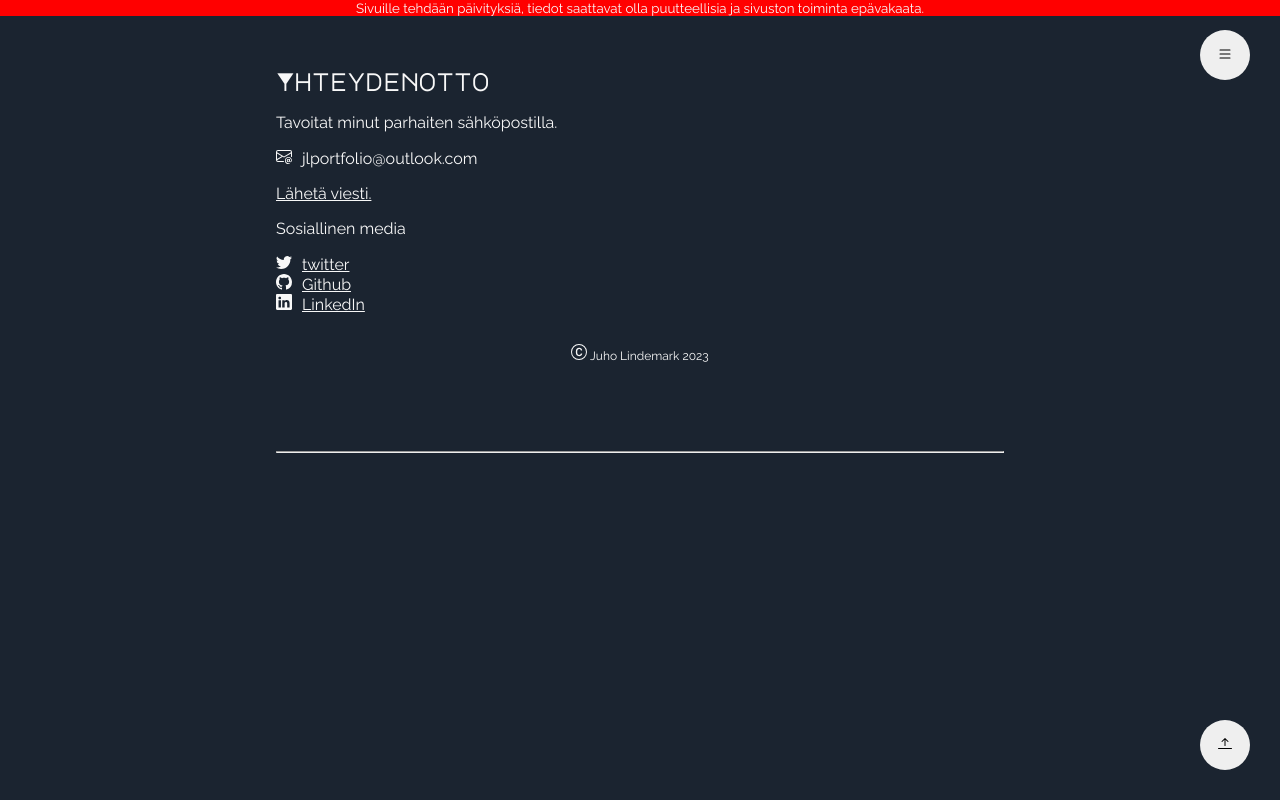
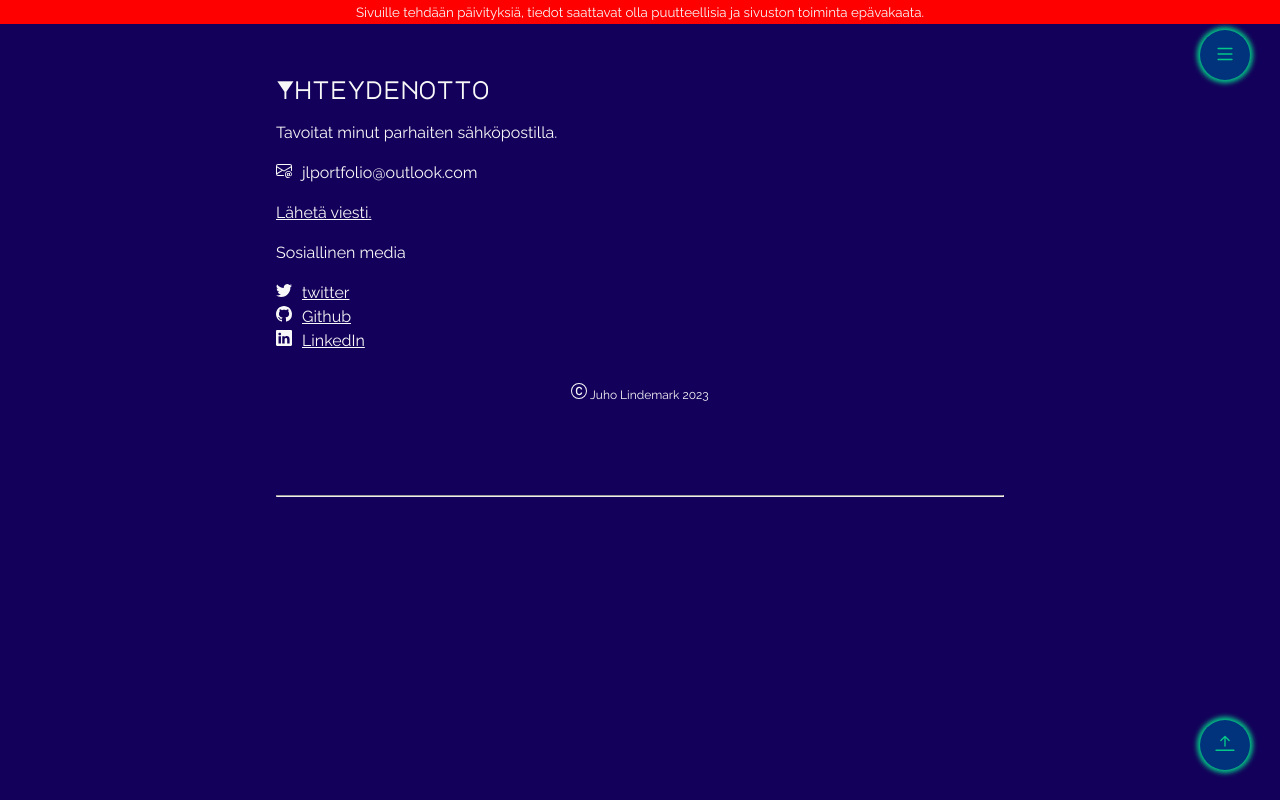
Before and after one commit to linre-90/personalsite, a React (Create React App) app: page /yhteys in a window 1280 px wide. Built offline with nearby package versions, Linux system fonts and the light colour scheme.

Commit message:
switched colors and added animations

```diff
--- a/src/components/backToTop.tsx
+++ b/src/components/backToTop.tsx
@@ -1,5 +1,5 @@
-import React, { ReactElement } from "react";
-import { createUseStyles, useTheme } from "react-jss";
+import React, { ReactElement, useEffect, useRef } from "react";
+import { ThemeProvider, createUseStyles, useTheme } from "react-jss";
 import { Dark, Light } from "../theme";
 
 const useStyles = createUseStyles((theme: Dark | Light) => ({
@@ -13,23 +13,46 @@ const useStyles = createUseStyles((theme: Dark | Light) => ({
     height: 50,
     border: "none",
     cursor: "pointer",
+    backgroundColor: theme.secondaryColor,
+    color: theme.highlightColor,
+    boxShadow: "0 0 5px 3px " + theme.highlightColor,
+    transition: "box-shadow .2s",
+  },
+  extraShadow: {
+    boxShadow: "0 0 10px 6px " + theme.highlightColor,
+    transition: "box-shadow .2s",
   },
 }));
 
 const BacktoTopButton = (): ReactElement => {
   const theme = useTheme<Dark | Light>();
   const classes = useStyles({ theme });
+  const button = useRef<HTMLButtonElement>(null);
+
+  useEffect(() => {
+    const onMouseEnterStyle = () => {
+      button.current?.classList.add(classes.extraShadow);
+    };
+
+    const onMouseLeaveStyle = () => {
+      button.current?.classList.remove(classes.extraShadow);
+    };
+    button.current?.addEventListener("mouseenter", onMouseEnterStyle);
+    button.current?.addEventListener("mouseleave", onMouseLeaveStyle);
+  }, [classes.extraShadow]);
+
   return (
     <>
       <button
+        ref={button}
         className={classes.backToTopButton}
         onClick={() => window.scrollTo({ behavior: "smooth", left: 0, top: 0 })}
         aria-label="Palaa takaisin ylös"
       >
         <svg
           xmlns="http://www.w3.org/2000/svg"
-          width="16"
-          height="16"
+          width="22"
+          height="22"
           fill="currentColor"
           className="bi bi-arrow-bar-up"
           viewBox="0 0 16 16"
--- a/src/components/globalStyle.tsx
+++ b/src/components/globalStyle.tsx
@@ -17,6 +17,7 @@ const useStyles = createUseStyles((theme: Dark | Light) => ({
     },
     "p, span, a": {
       color: theme.textColor,
+      lineHeight: "1.5rem",
     },
     ul: {
       listStyle: "none",
--- a/src/components/headline.tsx
+++ b/src/components/headline.tsx
@@ -28,6 +28,9 @@ const useStyles = createUseStyles((theme: Dark | Light) => ({
   },
   specialColorHeader: {
     color: theme.highlightColor,
+  },
+  complimentaryHeader: {
+    color: theme.complimentaryColor,
   },
   divider: {
     width: "100%",
@@ -66,6 +69,7 @@ const useStyles = createUseStyles((theme: Dark | Light) => ({
     animation: "$arrow",
     animationDuration: 1000,
     animationIterationCount: "infinite",
+    color: theme.highlightColor,
   },
   "@keyframes slideupwards": {
     from: { transform: "translateY(400px)", opacity: 0 },
@@ -88,7 +92,7 @@ const Headline = (): ReactElement => {
     <div className={classes.headlineWrapper}>
       <h1 className={classes.headlineSpecial}>
         <div className={classes.header1}>Etsitkö</div>
-        <div className={classes.header2}>
+        <div className={classes.header2 + " " + classes.complimentaryHeader}>
           <u>seuraavaa</u>
         </div>
         <div className={classes.header3 + " " + classes.specialColorHeader}>
--- a/src/components/nav.tsx
+++ b/src/components/nav.tsx
@@ -1,4 +1,4 @@
-import React, { ReactElement, useState, useRef } from "react";
+import React, { ReactElement, useState, useRef, useEffect } from "react";
 import { Link } from "react-router-dom";
 import { NavProps } from "../types";
 import Contact from "./contact";
@@ -15,8 +15,8 @@ const useStyles = createUseStyles((theme: Dark | Light) => ({
     padding: "2em",
     height: "100%",
     right: 0,
-    border: "1px solid " + theme.secondaryColor,
-    boxShadow: "-1px -1px 5px 2px " + theme.secondaryColor,
+    border: "1px solid " + theme.complimentaryColor,
+    boxShadow: "-1px -1px 5px 2px " + theme.complimentaryColor,
     borderRadius: "20px 0px 0px 0px",
     opacity: 0,
     width: "90%",
@@ -47,6 +47,13 @@ const useStyles = createUseStyles((theme: Dark | Light) => ({
     cursor: "pointer",
     transform: "rotate(0deg)",
     transition: "transform .5s",
+    backgroundColor: theme.secondaryColor,
+    color: theme.highlightColor,
+    boxShadow: "0 0 5px 3px " + theme.highlightColor,
+  },
+  extraShadow: {
+    boxShadow: "0 0 10px 6px " + theme.highlightColor,
+    transition: "box-shadow .2s",
   },
   navButton: {
     backgroundColor: "rgba(1,1,1,0)",
@@ -76,6 +83,18 @@ const Nav = (props: { items: NavProps[] }): ReactElement => {
   const openButtonRef = useRef<HTMLButtonElement>(null);
   const theme = useTheme<Dark | Light>();
   const classes = useStyles({ theme });
+
+  useEffect(() => {
+    const onMouseEnterStyle = () => {
+      openButtonRef.current?.classList.add(classes.extraShadow);
+    };
+
+    const onMouseLeaveStyle = () => {
+      openButtonRef.current?.classList.remove(classes.extraShadow);
+    };
+    openButtonRef.current?.addEventListener("mouseenter", onMouseEnterStyle);
+    openButtonRef.current?.addEventListener("mouseleave", onMouseLeaveStyle);
+  }, [classes.extraShadow]);
 
   return (
     <nav>
@@ -113,8 +132,8 @@ const Nav = (props: { items: NavProps[] }): ReactElement => {
       >
         <svg
           xmlns="http://www.w3.org/2000/svg"
-          width="16"
-          height="16"
+          width="22"
+          height="22"
           fill="currentColor"
           className="bi bi-list"
           viewBox="0 0 16 16"
--- a/src/components/viewpf.tsx
+++ b/src/components/viewpf.tsx
@@ -39,6 +39,11 @@ const useStyles = createUseStyles((theme: Dark | Light) => ({
     right: 0,
     backgroundColor: "rgba(0,0,0,0.5)",
   },
+  "@keyframes closebtnanim": {
+    "0%": { transform: "scale(0.95)", filter: "saturate(1)" },
+    "75%": { transform: "scale(1)", filter: "saturate(1.5)" },
+    "100%": { transform: "scale(0.95)", filter: "saturate(1)" },
+  },
   closebtn: {
     display: "block",
     marginLeft: 20,
@@ -51,6 +56,9 @@ const useStyles = createUseStyles((theme: Dark | Light) => ({
     "@media only screen and (min-width: 1200px)": {
       marginRight: 50,
     },
+    animation: "$closebtnanim",
+    animationDuration: 1000,
+    animationIterationCount: "infinite",
   },
   readMoreButton: {
     backgroundColor: "rgba(0,0,0,0)",
@@ -163,6 +171,22 @@ const Viewpf = ({
           <div className={classes.contentStyling}>
             {content}
             {children}
+          </div>
+          <button
+            onClick={() => setVisible(false)}
+            className={classes.closebtn}
+          >
+            <svg
+              xmlns="http://www.w3.org/2000/svg"
+              width="48"
+              height="48"
+              fill="currentColor"
+              className="bi bi-x-lg"
+              viewBox="0 0 16 16"
+            >
+              <path d="M2.146 2.854a.5.5 0 1 1 .708-.708L8 7.293l5.146-5.147a.5.5 0 0 1 .708.708L8.707 8l5.147 5.146a.5.5 0 0 1-.708.708L8 8.707l-5.146 5.147a.5.5 0 0 1-.708-.708L7.293 8 2.146 2.854Z" />
+            </svg>
+          </button>
           <p className={classes.contentCR}>
             <small>
               <svg
@@ -180,7 +204,6 @@ const Viewpf = ({
           </p>
         </div>
       </div>
-      </div>
       {getShowButton()}
     </>
   );
--- a/src/theme.ts
+++ b/src/theme.ts
@@ -15,12 +15,12 @@ export interface fontTheme {
 export class Dark implements colorTheme, fontTheme {
   textFont = "'Raleway', sans-serif;";
   headerFont = "'Major Mono Display', monospace;";
-  mainColor = "#1B2430";
-  secondaryColor = "#51557E";
-  complimentaryColor = "#816797";
+  mainColor = "#13005A";
+  secondaryColor = "#00337C";
+  complimentaryColor = "#1C82AD";
   textColor = "#f8f8f8";
   linkColor = "#f8f8f8";
-  highlightColor = "#D6D5A8";
+  highlightColor = "#03C988";
 }
 
 export class Light implements colorTheme, fontTheme {
```
Lines whose indentation alone changed are shown as unchanged.
